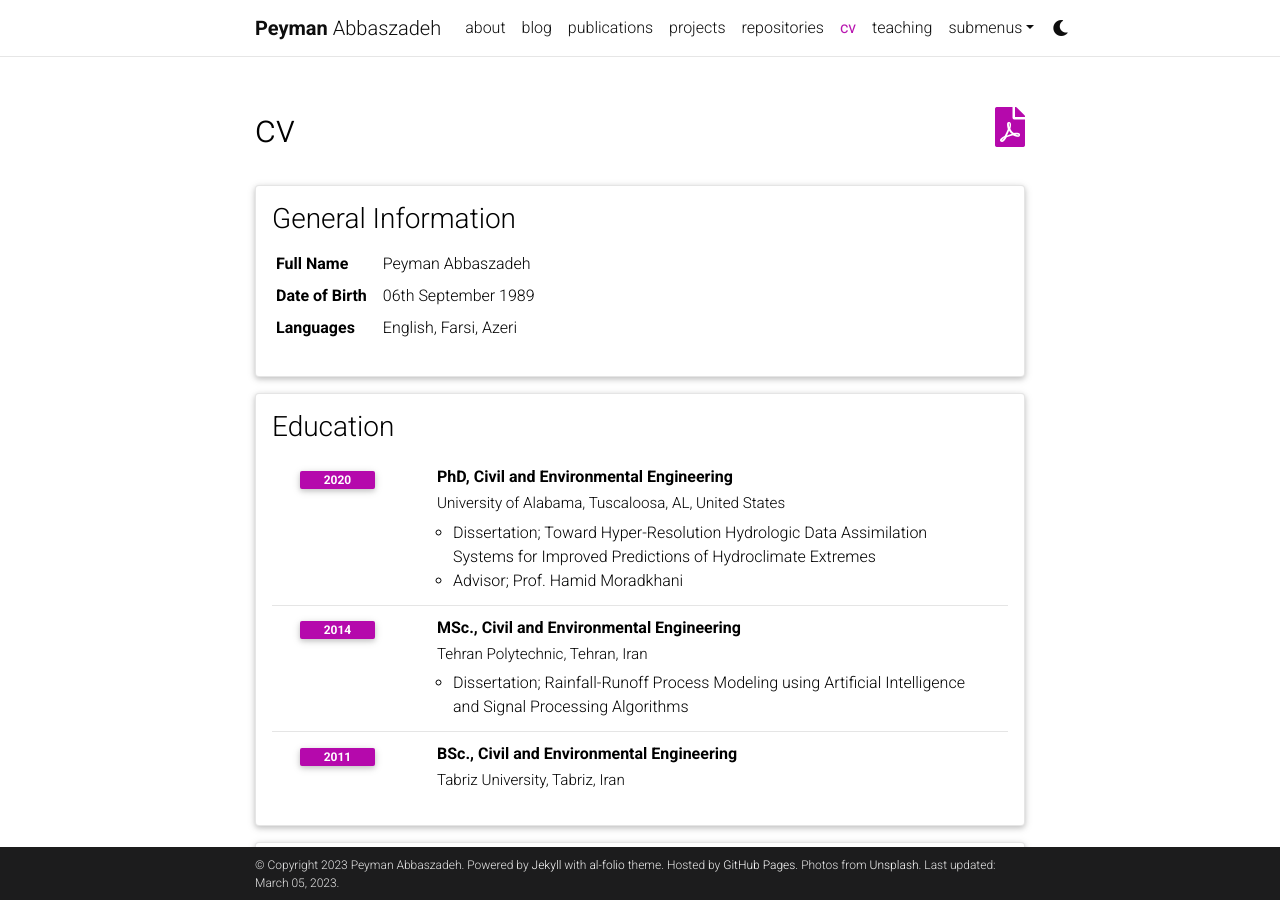
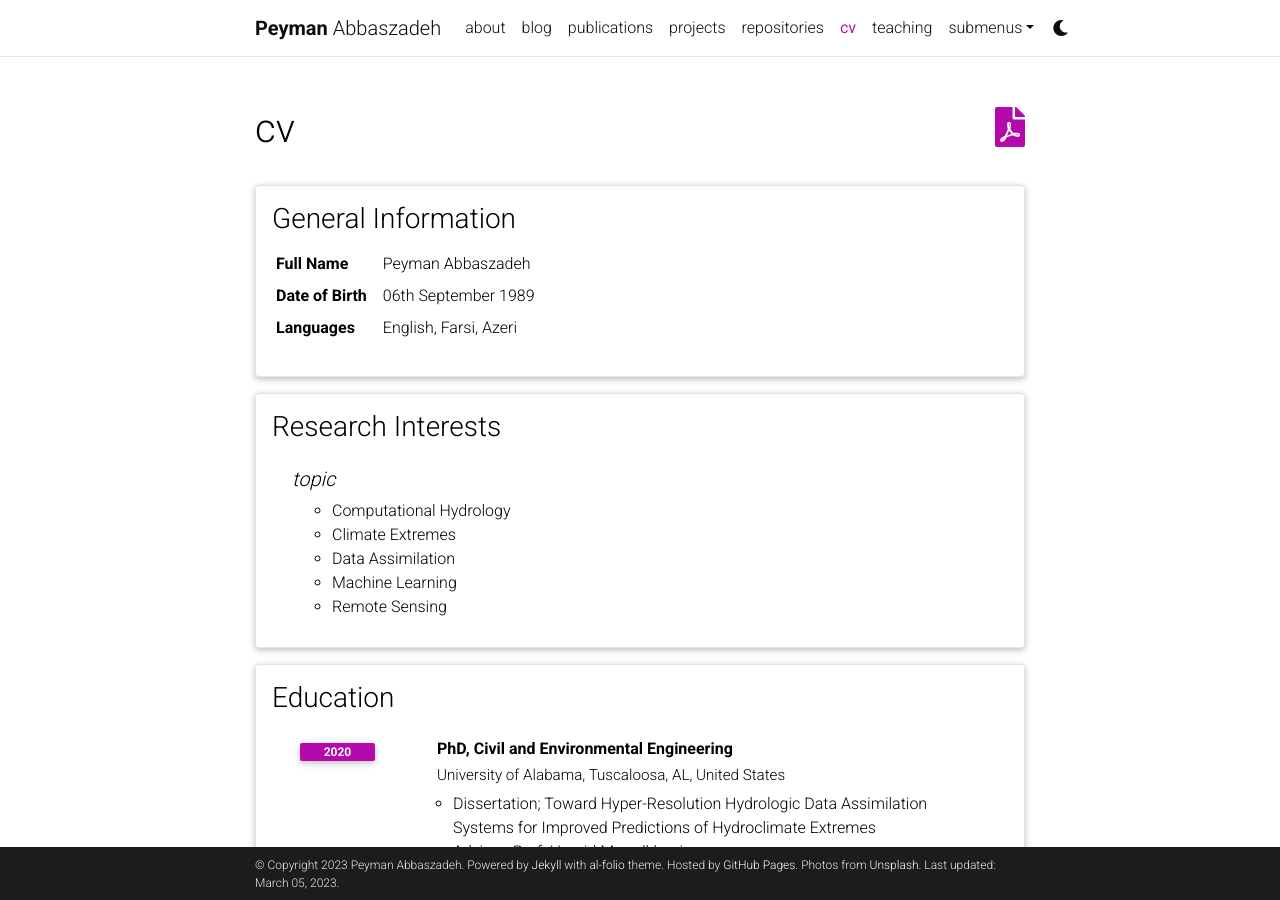
Before and after one commit to Pabbaszadeh/Pabbaszadeh.github.io, a Jekyll site: the page built from _pages/cv.md, in a window 1280 px wide and 900 px high. Built offline with Jekyll 4.4.1, drawn with Linux system fonts in a browser that asks for light colours; comment, search, counter and statistics services are not loaded; a style sheet for code colours, icons or effects is not loaded.

Commit message:
Update cv.yml

```diff
--- a/_data/cv.yml
+++ b/_data/cv.yml
@@ -7,6 +7,18 @@
       value: 06th September 1989
     - name: Languages
       value: English, Farsi, Azeri
+
+
+- title: Research Interests
+  type: nested_list
+  contents:
+    - title: topic
+      items:
+        - Computational Hydrology
+        - Climate Extremes
+        - Data Assimilation
+        - Machine Learning
+        - Remote Sensing
 
 - title: Education
   type: time_table
```
